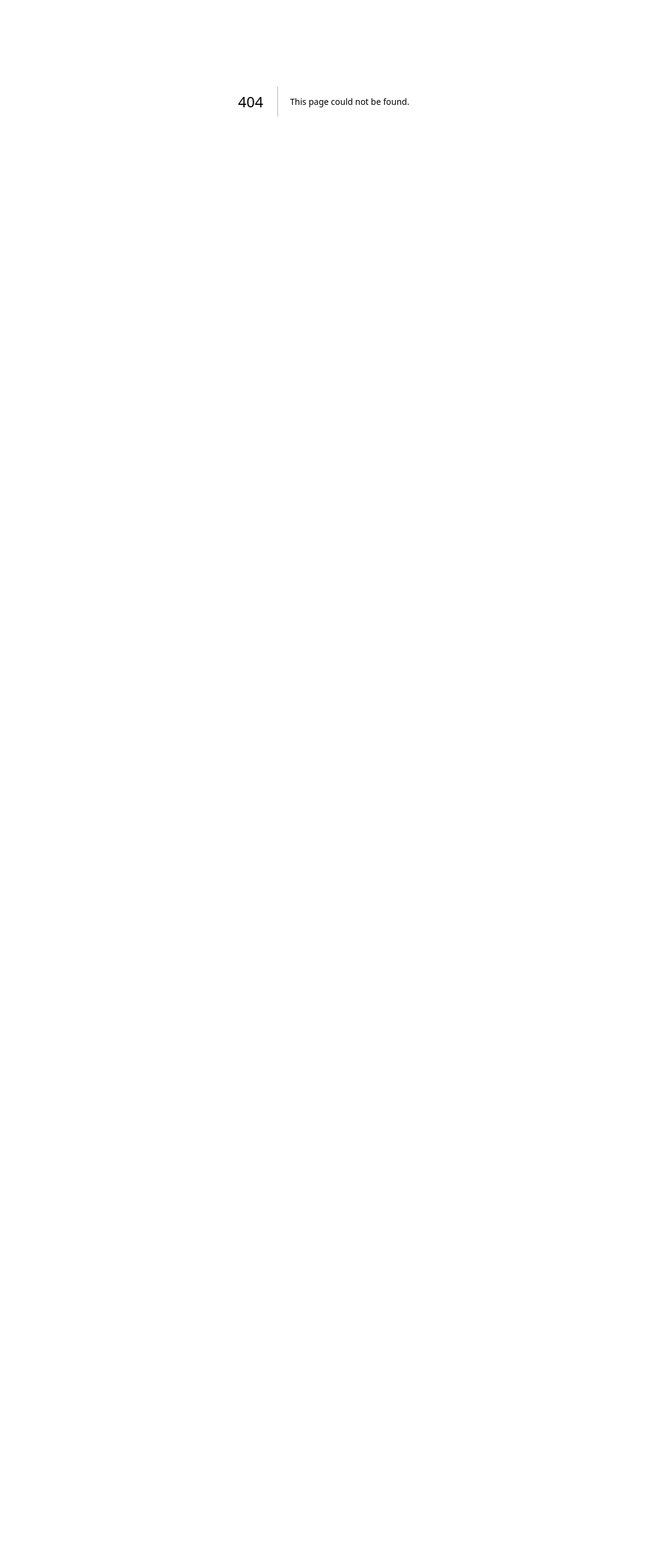
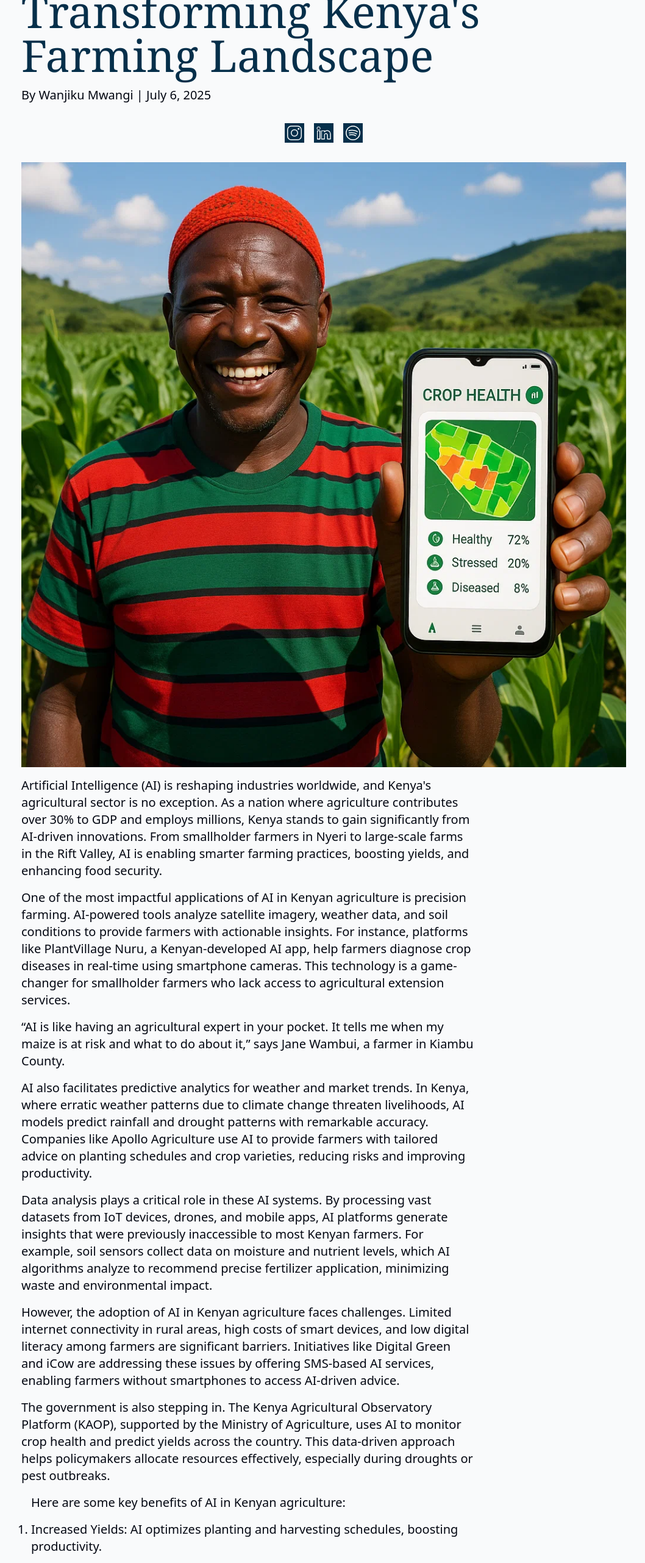
Before and after one commit to saidibnali19/machine-mashinani, a Next.js app: page /blog in a window 1280 px wide. Before the commit this address had no page. Shown: the part 234-2797 px from the top of the page at 61% size, without its empty margins (109-1167 px from the left). Before the commit the page ends 800 px from the top, so only its background shows below. Built offline with nearby package versions, Linux system fonts and the light colour scheme.

Commit message:
build and style example page for individual post

```diff
--- /dev/null
+++ b/src/app/blog/page.js
@@ -0,0 +1,9 @@
+import ExamplePost from "@/components/ExamplePost";
+
+export default function page() {
+    return (
+        <>
+            <ExamplePost />
+        </>
+    )
+}
--- a/src/app/page.js
+++ b/src/app/page.js
@@ -1,3 +1,4 @@
+import AllPosts from "@/components/AllPosts";
 import FeaturedPost from "@/components/FeaturedPost";
 import Hero from "@/components/Hero";
 
@@ -6,6 +7,7 @@ export default function Home() {
     <>
       <Hero />
       <FeaturedPost />
+      <AllPosts />
     </>
   );
 }
--- /dev/null
+++ b/src/components/AllPosts.js
@@ -0,0 +1,15 @@
+import Post from "./Post";
+
+export default function AllPosts() {
+    return (
+        <>
+            <article className="max-w-5xl px-4 mx-auto grid gap-4 sm:grid-cols-2 lg:grid-cols-3">
+                {
+                    [1, 2, 3, 4, 5, 6].map(num => (
+                        <Post key={num} />
+                    ))
+                }
+            </article>
+        </>
+    )
+}
--- /dev/null
+++ b/src/components/ExamplePost.js
@@ -0,0 +1,63 @@
+import Image from "next/image";
+import Post from "./Post";
+
+export default function ExamplePost() {
+    return (
+        <>
+            <article className="max-w-5xl mx-auto px-4 space-y-4 py-32 sm:py-36">
+                <h1 className="text-5xl sm:text-7xl font-serif text-sky-950 capitalize">AI-Powered Agriculture: Transforming Kenya&apos;s Farming Landscape</h1>
+                <p>By Wanjiku Mwangi | July 6, 2025</p>
+                <div className="flex gap-4 w-min justify-center mx-auto p-4">
+                    <svg className="size-8 bg-sky-950 p-1" xmlns="http://www.w3.org/2000/svg" viewBox="0 0 16 16">
+                        <g fill="none" stroke="#f9fafb">
+                            <path d="M11.5 15.5h-7a4 4 0 0 1-4-4v-7a4 4 0 0 1 4-4h7a4 4 0 0 1 4 4v7a4 4 0 0 1-4 4z" />
+                            <circle cx="8" cy="8" r="3.5" />
+                            <circle cx="12.5" cy="3.5" r=".5" />
+                        </g>
+                    </svg>
+                    <svg className="size-8 bg-sky-950 p-1" xmlns="http://www.w3.org/2000/svg" fill="#f9fafb" viewBox="0 0 24 24">
+                        <path d="M5.8 22.5H1.6c-.3 0-.5-.2-.5-.5V8.4c0-.3.2-.5.5-.5h4.3c.3 0 .5.2.5.5V22c-.1.3-.3.5-.6.5zm-3.7-1h3.3V8.9H2.1v12.6z" />
+                        <path d="M5.8 22.5H1.6c-.3 0-.5-.2-.5-.5V8.4c0-.3.2-.5.5-.5h4.3c.3 0 .5.2.5.5V22c-.1.3-.3.5-.6.5zm-3.7-1h3.3V8.9H2.1v12.6z" />
+                        <path d="M5.8 22.5H1.6c-.3 0-.5-.2-.5-.5V8.4c0-.3.2-.5.5-.5h4.3c.3 0 .5.2.5.5V22c-.1.3-.3.5-.6.5zm-3.7-1h3.3V8.9H2.1v12.6zm20.9 1h-4.9c-.3 0-.5-.2-.5-.5v-5.8c0-1.2-.3-2.6-1.9-2.6-1.1 0-1.6.7-1.9 1.4-.1.2-.1.5-.1.8v6.3c0 .3-.2.5-.5.5H8.5c-.1 0-.3-.1-.4-.1S8 22.1 8 22V8.4c0-.1 0-.3.1-.4.1 0 .2-.1.4-.1h4.8c.3 0 .5.2.5.5V9c.8-.7 2.1-1.3 3.8-1.3 3.7 0 5.9 2.6 5.9 6.7V22c0 .3-.2.5-.5.5zm-4.4-1h3.9v-7.1c0-3.5-1.8-5.7-4.9-5.7-2.3 0-3.6 1.2-3.8 1.9-.1.2-.3.4-.6.3-.2 0-.4-.2-.4-.5V8.9H9v12.6h3.8v-5.8c0-.4 0-.8.1-1.2.5-1.3 1.5-2 2.8-2 1.8 0 2.9 1.3 2.9 3.6v5.4z" />
+                        <path d="M23 22.5h-4.9c-.3 0-.5-.2-.5-.5v-5.8c0-1.2-.3-2.6-1.9-2.6-1.1 0-1.6.7-1.9 1.4-.1.2-.1.5-.1.8v6.3c0 .3-.2.5-.5.5H8.5c-.1 0-.3-.1-.4-.1S8 22.1 8 22V8.4c0-.1 0-.3.1-.4.1 0 .2-.1.4-.1h4.8c.3 0 .5.2.5.5V9c.8-.7 2.1-1.3 3.8-1.3 3.7 0 5.9 2.6 5.9 6.7V22c0 .3-.2.5-.5.5zm-4.4-1h3.9v-7.1c0-3.5-1.8-5.7-4.9-5.7-2.3 0-3.6 1.2-3.8 1.9-.1.2-.3.4-.6.3-.2 0-.4-.2-.4-.5V8.9H9v12.6h3.8v-5.8c0-.4 0-.8.1-1.2.5-1.3 1.5-2 2.8-2 1.8 0 2.9 1.3 2.9 3.6v5.4zM3.6 7.2C1.8 7.2.5 6 .5 4.4c0-1.7 1.3-2.9 3.1-2.9s3 1.2 3.1 2.8c0 1.7-1.3 2.9-3.1 2.9zm0-4.7c-1.3 0-2.1.7-2.1 1.9 0 1.1.8 1.9 2.1 1.9s2.1-.7 2.1-1.9-.8-1.9-2.1-1.9z" />
+                    </svg>
+                    <svg className="size-8 bg-sky-950 p-1" xmlns="http://www.w3.org/2000/svg" viewBox="0 0 16 16">
+                        <g>
+                            <circle cx="8" cy="8" r="7.5" fill="none" stroke="#f9fafb" />
+                            <path fill="none" stroke="#f9fafb" d="M3.76 10.28c2.1-.49 5.44-.47 7.5.98M3.44 8c3.68-.75 6.5-.34 8.8 1.3M3.11 5.72c3.06-1.08 7.38-.88 10.11.98" />
+                        </g>
+                    </svg>
+                </div>
+                <Image src={"/images/featured.webp"} width={1024} height={1024} alt="" />
+                <p className="max-w-prose">Artificial Intelligence (AI) is reshaping industries worldwide, and Kenya&apos;s agricultural sector is no exception. As a nation where agriculture contributes over 30% to GDP and employs millions, Kenya stands to gain significantly from AI-driven innovations. From smallholder farmers in Nyeri to large-scale farms in the Rift Valley, AI is enabling smarter farming practices, boosting yields, and enhancing food security.</p>
+                <p className="max-w-prose">One of the most impactful applications of AI in Kenyan agriculture is precision farming. AI-powered tools analyze satellite imagery, weather data, and soil conditions to provide farmers with actionable insights. For instance, platforms like PlantVillage Nuru, a Kenyan-developed AI app, help farmers diagnose crop diseases in real-time using smartphone cameras. This technology is a game-changer for smallholder farmers who lack access to agricultural extension services.</p>
+                <blockquote className="max-w-prose">“AI is like having an agricultural expert in your pocket. It tells me when my maize is at risk and what to do about it,” says Jane Wambui, a farmer in Kiambu County.</blockquote>
+                <p className="max-w-prose">AI also facilitates predictive analytics for weather and market trends. In Kenya, where erratic weather patterns due to climate change threaten livelihoods, AI models predict rainfall and drought patterns with remarkable accuracy. Companies like Apollo Agriculture use AI to provide farmers with tailored advice on planting schedules and crop varieties, reducing risks and improving productivity.</p>
+                <p className="max-w-prose">Data analysis plays a critical role in these AI systems. By processing vast datasets from IoT devices, drones, and mobile apps, AI platforms generate insights that were previously inaccessible to most Kenyan farmers. For example, soil sensors collect data on moisture and nutrient levels, which AI algorithms analyze to recommend precise fertilizer application, minimizing waste and environmental impact.</p>
+                <p className="max-w-prose">However, the adoption of AI in Kenyan agriculture faces challenges. Limited internet connectivity in rural areas, high costs of smart devices, and low digital literacy among farmers are significant barriers. Initiatives like Digital Green and iCow are addressing these issues by offering SMS-based AI services, enabling farmers without smartphones to access AI-driven advice.</p>
+                <p className="max-w-prose">The government is also stepping in. The Kenya Agricultural Observatory Platform (KAOP), supported by the Ministry of Agriculture, uses AI to monitor crop health and predict yields across the country. This data-driven approach helps policymakers allocate resources effectively, especially during droughts or pest outbreaks.</p>
+                <ul className="max-w-prose list-decimal px-4 space-y-4" role="list">
+                    <p className="max-w-prose">Here are some key benefits of AI in Kenyan agriculture:</p>
+                    <li>Increased Yields: AI optimizes planting and harvesting schedules, boosting productivity.</li>
+                    <li>Cost Efficiency: Precision farming reduces input costs like fertilizers and pesticides.</li>
+                    <li>Climate Resilience: Predictive models help farmers adapt to changing weather patterns.</li>
+                    <li>Accessibility: Mobile-based AI tools reach even remote farmers.</li>
+                </ul>
+                <p className="max-w-prose">Despite these advancements, ethical considerations remain. Data privacy is a concern, as farmers&apos; data is often collected by private companies. There&apos;s also the risk of over-reliance on AI, which could sideline traditional knowledge. Balancing technology with indigenous practices is crucial for sustainable progress.</p>
+                <p className="max-w-prose">To scale AI adoption, public-private partnerships are essential. Organizations like AGRA and Tech Hub Nairobi are training farmers on AI tools and subsidizing access to smart devices. These efforts are empowering farmers, particularly women and youth, to embrace technology.</p>
+                <p className="max-w-prose">The future of AI in Kenyan agriculture is bright. With continued investment in infrastructure and education, AI can transform Kenya into a regional leader in smart farming. As more farmers adopt these tools, the dream of a food-secure Kenya becomes increasingly attainable.</p>
+                <p className="max-w-prose">For more information on AI in agriculture, visit PlantVillage or Apollo Agriculture.</p>
+            </article>
+            <article className="bg-sky-100 max-w-5xl px-4 mx-auto py-32 sm:py-36 space-y-4">
+                <h2>Related Posts</h2>
+                <div className="grid gap-4 sm:grid-cols-2 lg:grid-cols-3 ">
+                    {
+                        [1, 2, 3].map(num => (
+                            <Post key={num} />
+                        ))
+                    }
+                </div>
+            </article>
+        </>
+    )
+}
--- a/src/components/Post.js
+++ b/src/components/Post.js
@@ -4,7 +4,8 @@ import Link from "next/link";
 export default function Post() {
     return (
         <>
-            <article className="border-2 border-gray-950 grid sm:grid-cols-2">
+            <div className="@container">
+                <article className="border-2 border-gray-950 grid @sm:grid-cols-2">
                     <Image className="w-full h-full object-cover" src={"/images/featured.webp"} width={1024} height={1024} alt="" />
                     <div className="p-4 space-y-4">
                         <div className="flex gap-4 flex-wrap">
@@ -33,6 +34,7 @@ export default function Post() {
                         </div>
                     </div>
                 </article>
+            </div>
         </>
     )
 }
```
Lines whose indentation alone changed are shown as unchanged.
